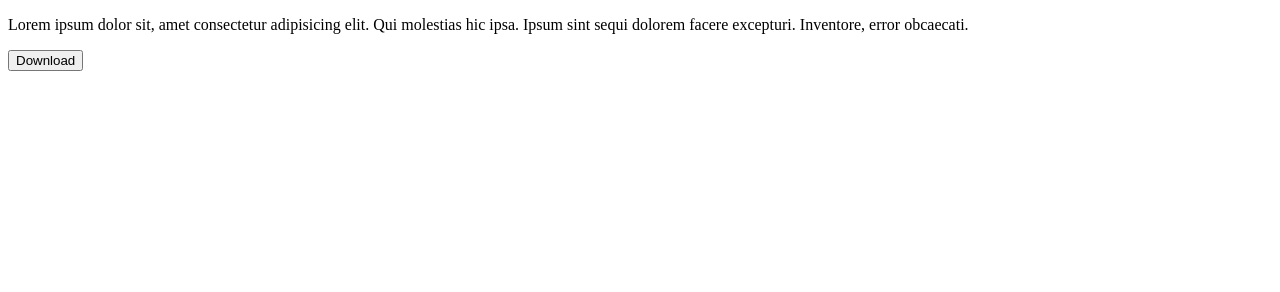
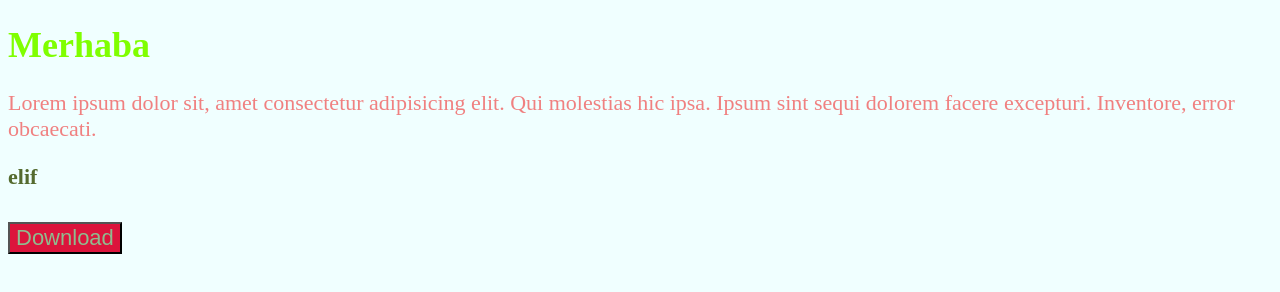
Before and after one commit to eliff7s/demo, a plain HTML site: page index.html in a window 1280 px wide. Drawn offline with Linux system fonts and the light colour scheme.

Commit message:
some styes added

```diff
--- a/index.html
+++ b/index.html
@@ -3,14 +3,16 @@
 <head>
     <meta charset="UTF-8">
     <meta name="viewport" content="width=device-width, initial-scale=1.0">
+    <link rel="stylesheet" href="main.css">
     <title>Demo Repo</title>
 </head>
 <body>
+    <h1>Merhaba</h1>
     <p>Lorem ipsum dolor sit, amet consectetur
         adipisicing elit. Qui molestias hic ipsa.
         Ipsum sint sequi dolorem facere excepturi.
         Inventore, error obcaecati.</p>
+    <p id="elif">elif</p>
     <button>Download</button>
-
 </body>
 </html>
--- a/main.css
+++ b/main.css
@@ -1,3 +1,27 @@
 *{
     box-sizing: border-box;
 }
+body {
+      background-color: azure;
+      font-size: 36px;
+}
+h1 {
+    color: chartreuse;
+    font-size: 36px;
+}
+
+p {
+  color: lightcoral;
+  font-size: 22px;
+}
+
+button {
+  background-color: crimson;
+  color: darkseagreen;
+  font-size: 22px;
+}
+
+#elif {
+    color: darkolivegreen;
+    font-weight: bold;
+}
```
